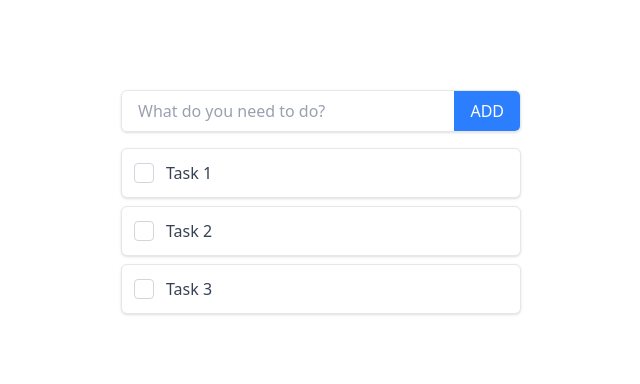
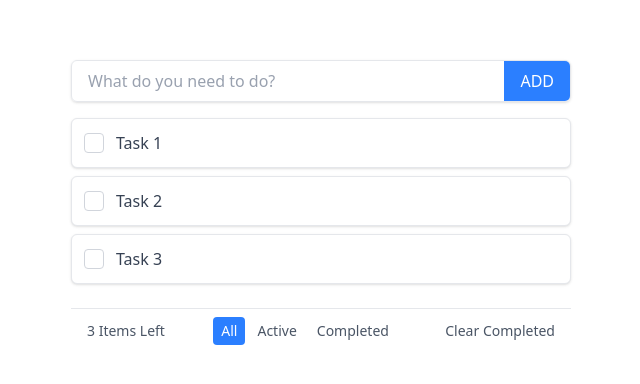
Before and after one commit to Ian-P-McCabe/react-todo-app, a React (Vite) app: page / in a window 1280 px wide. Shown: the part 194-578 px from the top of the page, without its empty margins (319-959 px from the left). Built offline with nearby package versions, Linux system fonts and the light colour scheme.

Commit message:
Completed footer implementation

```diff
--- a/src/App.tsx
+++ b/src/App.tsx
@@ -3,11 +3,13 @@ import TodoCard from './components/TodoCard'
 import testData from './assets/testtodo.json'
 import type { Todo } from './types/Todo';
 import AddTodo from './components/AddTodo';
+import TodoFooter from './components/TodoFooter';
 
 
 function App() {
 
   const [todos, setTodos] = useState<Todo[]>([])
+  const [filter, setFilter] = useState<'all' | 'active' | 'completed'>('all')
 
   useEffect(() => {
     setTodos(testData);
@@ -35,14 +37,28 @@ function App() {
     setTodos(todos => [...todos, newTodo])
   }
 
+  function handleFilterChange(newFilter: 'all' | 'active' | 'completed') {
+    setFilter(newFilter)
+  }
+
+  const filteredTodos = todos.filter(todo => {
+    if (filter === 'active') return !todo.completed;
+    if (filter === 'completed') return todo.completed;
+    return true; // 'all' filter
+  })
+
+  function handleClearCompleted() {
+    setTodos(todos => todos?.filter(todos => todos.completed !== true))
+  }
+
   return (
     <div className="min-h-screen min-w-[320px] flex items-center justify-center font-sans antialiased bg-[#fff]">
       <div className="max-w-screen-xl mx-auto p-8 text-center">
-        <div className="flex flex-col items-center w-[400px]">
+        <div className="flex flex-col items-center w-[500px]">
 
           <AddTodo onAddTodo={handleAddNewTodo}></AddTodo>
 
-          {todos.map(todo => (
+          {filteredTodos.map(todo => (
             <TodoCard
               key={todo.id}
               id={todo.id}
@@ -54,6 +70,14 @@ function App() {
             >
             </TodoCard>
           ))}
+
+          <TodoFooter
+            activeCount={todos.filter(todos => todos.completed === false).length}
+            completedCount={3}
+            filter={filter}
+            onFilterChange={handleFilterChange}
+            onClearCompleted={handleClearCompleted}
+          ></TodoFooter>
         </div>
       </div>
     </div>
--- /dev/null
+++ b/src/components/TodoFooter.tsx
@@ -0,0 +1,59 @@
+import React from 'react';
+
+interface TodoFooterProps {
+    activeCount: number;
+    completedCount: number;
+    filter: 'all' | 'active' | 'completed';
+    onFilterChange: (filter: 'all' | 'active' | 'completed') => void;
+    onClearCompleted: () => void;
+}
+
+const TodoFooter: React.FC<TodoFooterProps> = ({
+    activeCount,
+    completedCount,
+    filter,
+    onFilterChange,
+    onClearCompleted
+}) => {
+    return (
+        <div className="w-full flex items-center justify-between mt-4 py-2 px-4 text-sm border-t border-gray-200">
+            {/* Items left counter */}
+            <div className="text-gray-600">
+                {activeCount} {activeCount === 1 ? 'Item' : 'Items'} Left
+            </div>
+
+            {/* Filter buttons */}
+            <div className="flex space-x-1">
+                <button
+                    className={`px-2 py-1 rounded ${filter === 'all' ? 'bg-blue-500 text-white' : 'text-gray-600 hover:text-gray-800'}`}
+                    onClick={() => onFilterChange('all')}
+                >
+                    All
+                </button>
+                <button
+                    className={`px-2 py-1 rounded ${filter === 'active' ? 'bg-blue-500 text-white' : 'text-gray-600 hover:text-gray-800'}`}
+                    onClick={() => onFilterChange('active')}
+                >
+                    Active
+                </button>
+                <button
+                    className={`px-2 py-1 rounded ${filter === 'completed' ? 'bg-blue-500 text-white' : 'text-gray-600 hover:text-gray-800'}`}
+                    onClick={() => onFilterChange('completed')}
+                >
+                    Completed
+                </button>
+            </div>
+
+            {/* Clear completed button */}
+            <button
+                className={`text-gray-600 hover:text-red-800 ${completedCount === 0 ? 'invisible' : ''}`}
+                onClick={onClearCompleted}
+                disabled={completedCount === 0}
+            >
+                Clear Completed
+            </button>
+        </div>
+    );
+};
+
+export default TodoFooter;
```
